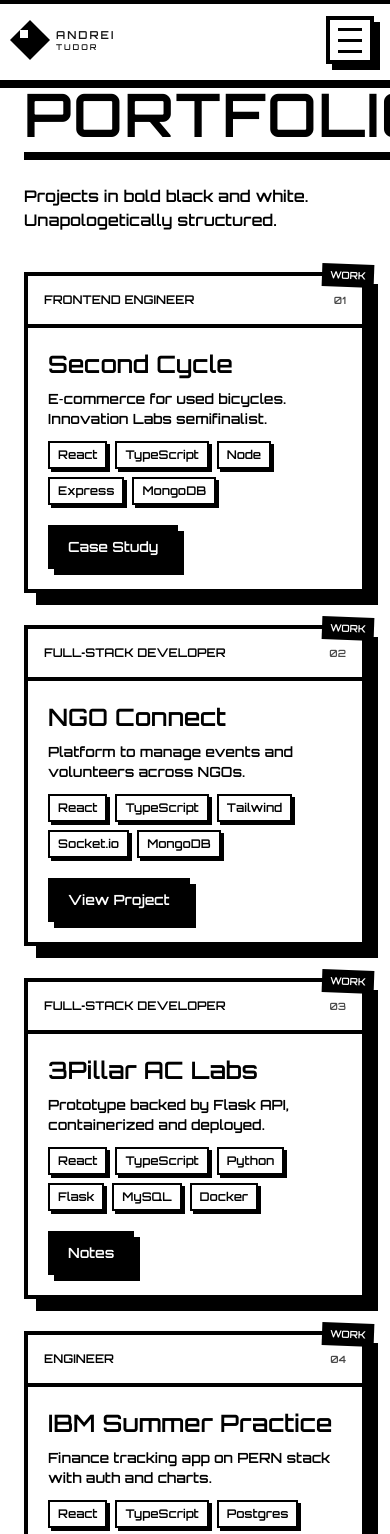
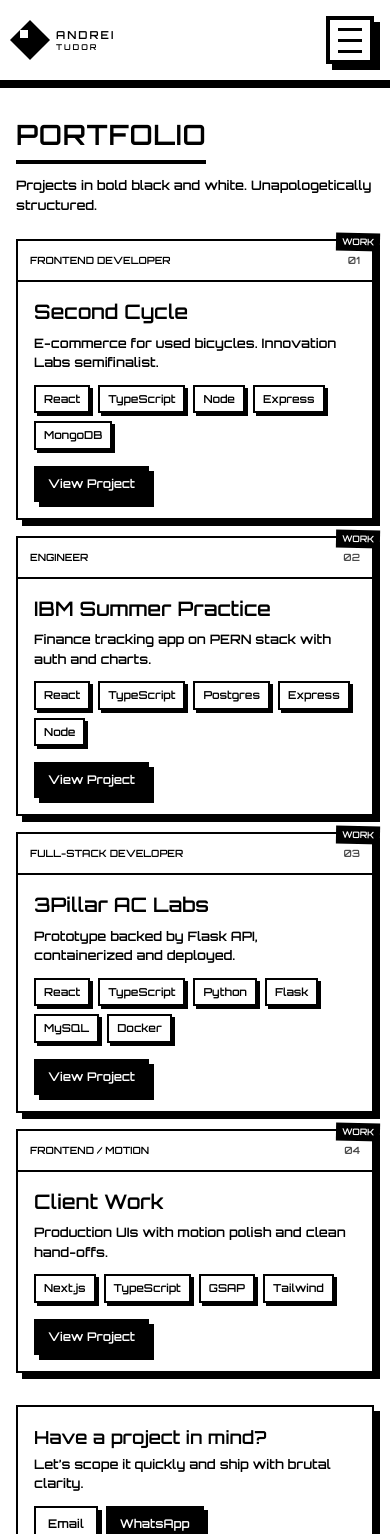
Before and after one commit to Karadar1/Animated-Portofolio, a Next.js app: page /portofolio in a window 390 px wide. Shown: the top 1534 px of the page. Built offline with nearby package versions, Linux system fonts and the light colour scheme.

Commit message:
add mobile version 1.4

```diff
--- a/src/app/about/page.tsx
+++ b/src/app/about/page.tsx
@@ -42,7 +42,7 @@ export default function AboutScrollCarousel() {
     return () => tl.kill();
   }, []);
 
-  // Scroll logic: desktop alt L/R; mobile bottom-up cover
+  // Scroll logic: desktop alt L/R; mobile bottom-up cover (+ taller last slide)
   useGSAP(() => {
     const stage = stageRef.current!;
     const slides = slidesRef.current.filter(Boolean) as HTMLDivElement[];
@@ -90,8 +90,11 @@ export default function AboutScrollCarousel() {
       return () => tl.kill();
     });
 
-    // MOBILE: each next slide rises from bottom and covers previous
+    // MOBILE: each next slide rises from bottom & covers previous
     mm.add("(max-width: 767px)", () => {
+      // A bit taller so the last slide holds the pin longer
+      gsap.set(stage, { height: "120svh", overflow: "hidden" });
+
       slides.forEach((el, i) => {
         gsap.set(el, {
           position: "absolute",
@@ -99,7 +102,7 @@ export default function AboutScrollCarousel() {
           yPercent: i === 0 ? 0 : 100, // first is visible; others below
           xPercent: 0,
           willChange: "transform",
-          zIndex: 100 + i, // later slides cover earlier ones
+          zIndex: i === slides.length - 1 ? 999 : 100 + i, // last slide always on top
         });
       });
 
@@ -110,7 +113,7 @@ export default function AboutScrollCarousel() {
         scrollTrigger: {
           trigger: stage,
           start: "top top",
-          end: `+=${transitions * 100}%`,
+          end: `+=${transitions * 100 + 10}%`, // small buffer past last slide
           scrub: true,
           pin: true,
           anticipatePin: 1,
@@ -118,7 +121,7 @@ export default function AboutScrollCarousel() {
           ...(transitions > 0
             ? {
                 snap: {
-                  snapTo: 1 / transitions,
+                  snapTo: 1 / (transitions + 0.1),
                   duration: 0.2,
                   ease: "power1.inOut",
                 },
@@ -128,9 +131,11 @@ export default function AboutScrollCarousel() {
       });
 
       for (let i = 0; i < transitions; i++) {
-        // bring next slide up from bottom
-        tl.to(slides[i + 1], { yPercent: 0 });
+        tl.to(slides[i + 1], { yPercent: 0 }); // bring next slide up
       }
+
+      // Tiny buffer so pin doesn't release right on arrival
+      tl.to({}, { duration: 0.15 });
 
       return () => tl.kill();
     });
@@ -180,8 +185,8 @@ export default function AboutScrollCarousel() {
       </div>
 
       {/* Stage */}
-      <section ref={stageRef} className="relative h-[100vh]">
-        {/* Slides: absolute stack for both breakpoints (mobile needs cover) */}
+      <section ref={stageRef} className="relative h-[100vh] md:h-[100vh]">
+        {/* Slides: absolute stack for both breakpoints */}
         <div className="absolute inset-0">
           {[0, 1, 2, 3].map((idx) => (
             <div
@@ -202,7 +207,14 @@ export default function AboutScrollCarousel() {
                       : "md:col-start-7 md:col-span-5"
                   }`}
                 >
-                  <h2 className="text-4xl mt-30 md:text-6xl font-black leading-[0.98]">
+                  {/* Slightly smaller title on the Skills slide to help it fit */}
+                  <h2
+                    className={`font-black leading-[0.98] ${
+                      idx === 1
+                        ? "text-[9.5vw] sm:text-4xl md:text-6xl"
+                        : "text-4xl md:text-6xl"
+                    }`}
+                  >
                     {idx === 0 && "About Me"}
                     {idx === 1 && "Skills & Tools"}
                     {idx === 2 && "Achievements"}
@@ -233,6 +245,8 @@ export default function AboutScrollCarousel() {
                           "Next.js",
                           "GSAP",
                           "Node",
+                          "Express",
+                          "MongoDB",
                           "Postgres",
                         ].map((t) => (
                           <li
@@ -247,7 +261,8 @@ export default function AboutScrollCarousel() {
                   )}
 
                   {idx === 1 && (
-                    <div className="grid sm:grid-cols-2 gap-3 md:gap-4">
+                    // Compact, two-column grid on mobile so it fits in view
+                    <div className="grid grid-cols-2 md:grid-cols-2 gap-2 md:gap-4">
                       {[
                         {
                           h: "Frontend",
@@ -283,12 +298,12 @@ export default function AboutScrollCarousel() {
                       ].map((card) => (
                         <div
                           key={card.h}
-                          className="border-2 md:border-4 border-black bg-white p-4 md:p-5 shadow-[6px_6px_0_0_#000] md:shadow-[8px_8px_0_0_#000]"
+                          className="border-2 md:border-4 border-black bg-white p-3 md:p-5 shadow-[6px_6px_0_0_#000] md:shadow-[8px_8px_0_0_#000]"
                         >
-                          <h3 className="text-base md:text-lg font-extrabold">
+                          <h3 className="text-[12px] md:text-lg font-extrabold leading-tight">
                             {card.h}
                           </h3>
-                          <ul className="mt-2 space-y-1 text-sm">
+                          <ul className="mt-1 md:mt-2 space-y-0.5 md:space-y-1 text-[11px] md:text-sm leading-tight">
                             {card.items.map((it) => (
                               <li key={it}>• {it}</li>
                             ))}
@@ -337,6 +352,8 @@ export default function AboutScrollCarousel() {
                           clarity, performance, and motion.
                         </p>
                       </div>
+                      {/* Extra bottom space inside the last slide on mobile */}
+                      <div className="h-12 md:h-0" />
                     </div>
                   )}
                 </div>
@@ -347,7 +364,7 @@ export default function AboutScrollCarousel() {
       </section>
 
       {/* Spacer to ease scroll exit from pin */}
-      <div className="h-[10svh] md:h-[20vh]" />
+      <div className="h-[14svh] md:h-[20vh]" />
 
       <style jsx>{`
         html,
--- a/src/app/layout.tsx
+++ b/src/app/layout.tsx
@@ -28,7 +28,6 @@ export default function RootLayout({
       <body
         className={`${geistSans.variable} ${geistMono.variable} antialiased`}
       >
-        <MobileNavNeoBrutalist />
         {children}
       </body>
     </html>
--- a/src/app/portofolio/page.tsx
+++ b/src/app/portofolio/page.tsx
@@ -7,60 +7,59 @@ import gsap from "gsap";
 import { useGSAP } from "@gsap/react";
 import Link from "next/link";
 
-// Neo-brutalist variant: high contrast, chunky borders, visible grids, accent stamps
+gsap.registerPlugin(useGSAP);
 
+// Content
 const projects = [
   {
     title: "Second Cycle",
-    summary: "E‑commerce for used bicycles. Innovation Labs semifinalist.",
-    role: "Frontend Engineer",
+    summary: "E-commerce for used bicycles. Innovation Labs semifinalist.",
+    role: "Frontend Developer",
     stack: ["React", "TypeScript", "Node", "Express", "MongoDB"],
-    cta: { label: "Case Study", href: "#" },
-  },
-  {
-    title: "NGO Connect",
-    summary: "Platform to manage events and volunteers across NGOs.",
-    role: "Full‑Stack Developer",
-    stack: ["React", "TypeScript", "Tailwind", "Socket.io", "MongoDB"],
-    cta: { label: "View Project", href: "#" },
-  },
-  {
-    title: "3Pillar AC Labs",
-    summary: "Prototype backed by Flask API, containerized and deployed.",
-    role: "Full‑Stack Developer",
-    stack: ["React", "TypeScript", "Python", "Flask", "MySQL", "Docker"],
-    cta: { label: "Notes", href: "#" },
+    cta: {
+      label: "View Project",
+      href: "https://github.com/SecondCycleRO/frontend",
+    },
   },
   {
     title: "IBM Summer Practice",
     summary: "Finance tracking app on PERN stack with auth and charts.",
     role: "Engineer",
     stack: ["React", "TypeScript", "Postgres", "Express", "Node"],
-    cta: { label: "Demo", href: "#" },
+    cta: {
+      label: "View Project",
+      href: "https://github.com/raulariton/pennywise",
+    },
+  },
+
+  {
+    title: "3Pillar AC Labs",
+    summary: "Prototype backed by Flask API, containerized and deployed.",
+    role: "Full-Stack Developer",
+    stack: ["React", "TypeScript", "Python", "Flask", "MySQL", "Docker"],
+    cta: { label: "View Project", href: "#" },
   },
   {
     title: "Client Work",
-    summary: "Production UIs with motion polish and clean hand‑offs.",
+    summary: "Production UIs with motion polish and clean hand-offs.",
     role: "Frontend / Motion",
     stack: ["Next.js", "TypeScript", "GSAP", "Tailwind"],
-    cta: { label: "Inquire", href: "#contact" },
+    cta: { label: "View Project", href: "" },
   },
 ];
-
-gsap.registerPlugin(useGSAP);
 
 export default function PortfolioNeoBrutalistAlt() {
   const circleRef = useRef<HTMLDivElement | null>(null);
   const gridRef = useRef<HTMLDivElement | null>(null);
 
-  // Entry transition — still bold
+  // Entry transition
   useGSAP(() => {
     const c = circleRef.current;
     if (!c) return;
     gsap.set(c, { scale: 20, opacity: 1, transformOrigin: "50% 50%" });
     const tl = gsap.to(c, {
       scale: 0,
-      duration: 1.2,
+      duration: 1.0,
       ease: "power2.inOut",
       onComplete: () => {
         gsap.set(c, { display: "none" });
@@ -73,20 +72,22 @@ export default function PortfolioNeoBrutalistAlt() {
   useEffect(() => {
     if (!gridRef.current) return;
     const cards = gridRef.current.querySelectorAll("[data-card]");
-    gsap.set(cards, { y: 20, opacity: 0 });
+    const isMobile = window.matchMedia("(max-width: 640px)").matches;
+    gsap.set(cards, { y: isMobile ? 12 : 20, opacity: 0 });
     gsap.to(cards, {
       y: 0,
       opacity: 1,
-      duration: 0.6,
-      stagger: 0.07,
+      duration: 0.5,
+      stagger: isMobile ? 0.05 : 0.07,
       ease: "power2.out",
-      delay: 0.2,
+      delay: 0.15,
     });
   }, []);
 
   return (
     <div className="min-h-screen bg-white text-black relative overflow-x-hidden">
-      <div className="sticky top-0 z-[1000] bg-white border-b-4 border-black">
+      {/* Sticky top with safe-area padding for notches */}
+      <div className="sticky top-0 z-[1000] bg-white border-b-2 sm:border-b-4 border-black pt-[env(safe-area-inset-top,0)]">
         <Navbar />
       </div>
 
@@ -94,36 +95,65 @@ export default function PortfolioNeoBrutalistAlt() {
       <div className="fixed inset-0 z-[9999] flex items-center justify-center pointer-events-none">
         <div
           ref={circleRef}
-          className="w-[120px] h-[120px] rounded-full bg-black"
+          className="w-[90px] h-[90px] sm:w-[120px] sm:h-[120px] rounded-full bg-black"
         />
       </div>
 
       {/* Header */}
-      <header className="relative z-10 max-w-7xl mx-auto px-6 md:px-10 pt-20 pb-10">
-        <h1
-          className="text-6xl md:text-7xl font-black uppercase border-b-8 border-black inline-block pb-2 line tracking-wide
-"
-        >
+      <header className="relative z-10 max-w-7xl mx-auto px-4 sm:px-6 md:px-10 pt-8 sm:pt-14 pb-6 sm:pb-10">
+        <h1 className="inline-block border-b-4 sm:border-b-8 mt-20 border-black pb-1 sm:pb-2 uppercase font-black tracking-wide text-[28px] sm:text-6xl md:text-7xl">
           Portfolio
         </h1>
-        <p className="mt-6 max-w-2xl text-base font-medium">
+        <p className="mt-3 sm:mt-6 max-w-2xl text-[13px] sm:text-base font-medium">
           Projects in bold black and white. Unapologetically structured.
         </p>
       </header>
 
       {/* Projects Grid */}
-      <main className="relative z-10 max-w-7xl mx-auto px-6 md:px-10 pb-24">
-        <div ref={gridRef} className="grid sm:grid-cols-2 lg:grid-cols-3 gap-8">
+      <main className="relative z-10 max-w-7xl mx-auto px-4 sm:px-6 md:px-10 pb-16 sm:pb-24">
+        <div
+          ref={gridRef}
+          className="grid grid-cols-1 sm:grid-cols-2 lg:grid-cols-3 gap-4 sm:gap-6 lg:gap-8"
+        >
           {projects.map((p, i) => (
             <ProjectCard key={p.title} project={p} index={i} />
           ))}
         </div>
+
+        {/* Contact CTA (mobile-friendly) */}
+        <section
+          id="contact"
+          className="mt-8 sm:mt-12 border-2 sm:border-4 border-black bg-white shadow-[6px_6px_0_0_#000] sm:shadow-[10px_10px_0_0_#000] p-4 sm:p-6 flex flex-col md:flex-row md:items-center md:justify-between gap-3 sm:gap-4"
+        >
+          <div>
+            <h4 className="text-lg sm:text-xl font-extrabold">
+              Have a project in mind?
+            </h4>
+            <p className="mt-1 text-[13px] sm:text-sm">
+              Let’s scope it quickly and ship with brutal clarity.
+            </p>
+          </div>
+          <div className="flex flex-wrap gap-2 sm:gap-3">
+            <Link
+              href="mailto:andrei@example.com"
+              className="inline-flex items-center gap-2 border-2 sm:border-4 border-black bg-white px-3 py-2 sm:px-4 sm:py-2 text-xs sm:text-sm font-black shadow-[4px_4px_0_0_#000] sm:shadow-[6px_6px_0_0_#000] active:translate-x-[1px] active:-translate-y-[1px]"
+            >
+              Email
+            </Link>
+            <Link
+              href="#"
+              className="inline-flex items-center gap-2 border-2 sm:border-4 border-black bg-black text-white px-3 py-2 sm:px-4 sm:py-2 text-xs sm:text-sm font-black shadow-[4px_4px_0_0_#000] sm:shadow-[6px_6px_0_0_#000] active:translate-x-[1px] active:-translate-y-[1px]"
+            >
+              WhatsApp
+            </Link>
+          </div>
+        </section>
       </main>
 
-      <footer className="border-t-4 border-black bg-white">
-        <div className="max-w-7xl mx-auto px-6 md:px-10 py-6 text-xs flex items-center justify-between">
-          <span>© {new Date().getFullYear()} Andrei‑Tudor Lazău</span>
-          <span>Neo‑Brutalist v2 Portfolio</span>
+      <footer className="border-t-2 sm:border-t-4 border-black bg-white">
+        <div className="max-w-7xl mx-auto px-4 sm:px-6 md:px-10 py-5 sm:py-6 text-[11px] sm:text-xs flex items-center justify-between">
+          <span>© {new Date().getFullYear()} Andrei-Tudor Lazău</span>
+          <span>Neo-Brutalist v2 Portfolio</span>
         </div>
       </footer>
     </div>
@@ -139,49 +169,59 @@ function ProjectCard({
     summary: string;
     role: string;
     stack: string[];
-    cta: {
-      label: string;
-      href: string;
-    };
+    cta: { label: string; href: string };
   };
   index: number;
 }) {
+  // Only add drift/rotation on md+ (avoids odd touch behavior on mobile)
+  const drift = index % 2 === 0 ? -4 : 4;
+  const rotate = index % 2 === 0 ? -1 : 1;
+
   return (
     <motion.article
       data-card
-      whileHover="hover"
-      initial="rest"
-      animate="rest"
-      variants={{
-        rest: { x: 0, rotate: 0 },
-        hover: {
-          x: index % 2 === 0 ? -4 : 4,
-          rotate: index % 2 === 0 ? -1 : 1,
-        },
-      }}
-      transition={{ type: "spring", stiffness: 300, damping: 24 }}
-      className="relative border-4 border-black bg-white p-0 shadow-[12px_12px_0_0_#000] group"
+      initial={false}
+      whileHover={{ x: drift, rotate }}
+      transition={{ type: "spring", stiffness: 300, damping: 26 }}
+      className="
+        relative bg-white border-2 sm:border-4 border-black
+        p-0 shadow-[6px_6px_0_0_#000] sm:shadow-[12px_12px_0_0_#000]
+        group md:hover:-translate-y-0.5 md:hover:translate-x-0.5
+      "
     >
-      {/* Header blocky label */}
-      <div className="p-4 border-b-4 border-black flex items-center justify-between">
-        <span className="text-xs font-black uppercase">{project.role}</span>
+      {/* Header */}
+      <div
+        className="
+          p-3 sm:p-4 border-b-2 sm:border-b-4 border-black
+          flex items-center justify-between
+        "
+      >
+        <span className="text-[10px] sm:text-xs font-black uppercase">
+          {project.role}
+        </span>
         <span className="text-[10px] font-bold opacity-70">
           {index + 1 < 10 ? `0${index + 1}` : index + 1}
         </span>
       </div>
 
       {/* Body */}
-      <div className="p-5">
-        <h3 className="text-2xl font-extrabold leading-snug">
+      <div className="p-4 sm:p-5">
+        <h3 className="text-xl sm:text-2xl font-extrabold leading-snug">
           {project.title}
         </h3>
-        <p className="mt-2 text-sm font-medium">{project.summary}</p>
+        <p className="mt-2 text-[13px] sm:text-sm font-medium">
+          {project.summary}
+        </p>
 
         <ul className="mt-3 flex flex-wrap gap-2">
-          {project.stack.map((t: string) => (
+          {project.stack.map((t) => (
             <li
               key={t}
-              className="text-xs font-bold px-2 py-1 border-2 border-black bg-white shadow-[3px_3px_0_0_#000]"
+              className="
+                text-[11px] sm:text-xs font-bold px-2 py-1
+                border-2 border-black bg-white
+                shadow-[3px_3px_0_0_#000] sm:shadow-[4px_4px_0_0_#000]
+              "
             >
               {t}
             </li>
@@ -190,14 +230,26 @@ function ProjectCard({
 
         <Link
           href={project.cta.href}
-          className="mt-5 inline-flex items-center gap-2 border-4 border-black bg-black text-white px-4 py-2 text-sm font-black shadow-[6px_6px_0_0_#000] hover:-translate-y-0.5 hover:translate-x-0.5 transition"
+          className="
+            mt-4 sm:mt-5 inline-flex items-center gap-2
+            border-2 sm:border-4 border-black bg-black text-white
+            px-3 sm:px-4 py-2 text-xs sm:text-sm font-black
+            shadow-[5px_5px_0_0_#000] sm:shadow-[6px_6px_0_0_#000]
+            active:translate-x-[1px] active:-translate-y-[1px]
+          "
         >
           {project.cta.label}
         </Link>
       </div>
 
-      {/* Brutalist stamp */}
-      <div className="absolute -top-3 -right-3 bg-black text-white text-[10px] font-extrabold px-2 py-1 rotate-2">
+      {/* Stamp (scaled down on mobile) */}
+      <div
+        className="
+          absolute -top-2 -right-2 sm:-top-3 sm:-right-3
+          bg-black text-white text-[9px] sm:text-[10px]
+          font-extrabold px-1.5 sm:px-2 py-0.5 rotate-1 sm:rotate-2
+        "
+      >
         WORK
       </div>
     </motion.article>
--- a/src/components/Navbar.tsx
+++ b/src/components/Navbar.tsx
@@ -5,6 +5,7 @@ import { motion } from "framer-motion";
 import { useGSAP } from "@gsap/react";
 import gsap from "gsap";
 import { useRouter, usePathname } from "next/navigation";
+import MobileNavNeoBrutalist from "./MobileNavbar";
 
 const Navbar = () => {
   const router = useRouter();
@@ -79,6 +80,8 @@ const Navbar = () => {
 
   return (
     <>
+      <MobileNavNeoBrutalist />
+
       <ul
         onMouseLeave={() => {
           setPosition((pv) => ({
```
Also changed, not shown: src/app/contact/page.tsx (+7 -11 lines), src/components/AnimatedName.tsx (+36 -15 lines), src/components/MobileNavbar.tsx (+1 -18 lines).
